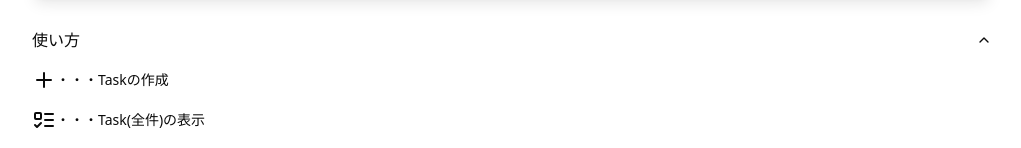
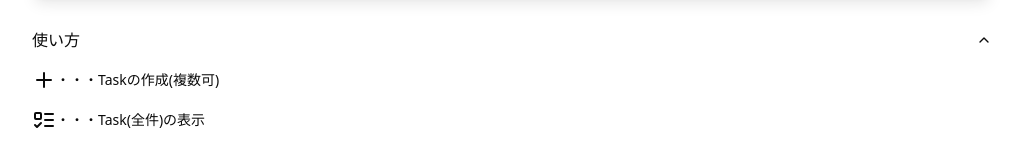
Before and after one commit to teruteru214/todo-list, a React (Vite) app: page / in a window 1280 px wide. Both pictures are taken after a click on the button "使い方". Shown: the part 480-628 px from the top of the page, without its empty margins (128-1149 px from the left). Built offline with nearby package versions, Linux system fonts and the light colour scheme; no server answers.

Commit message:
Style: Accordionの記述を変更

```diff
--- a/src/components/parts/AboutAccordion.tsx
+++ b/src/components/parts/AboutAccordion.tsx
@@ -21,7 +21,7 @@ export function AboutAccordion() {
 				<AccordionContent className="space-y-4">
 					<ul className="flex items-center">
 						<Plus />
-						<p>・・・Taskの作成</p>
+						<p>・・・Taskの作成(複数可)</p>
 					</ul>
 					<ul className="flex items-center">
 						<ListTodo />
```
